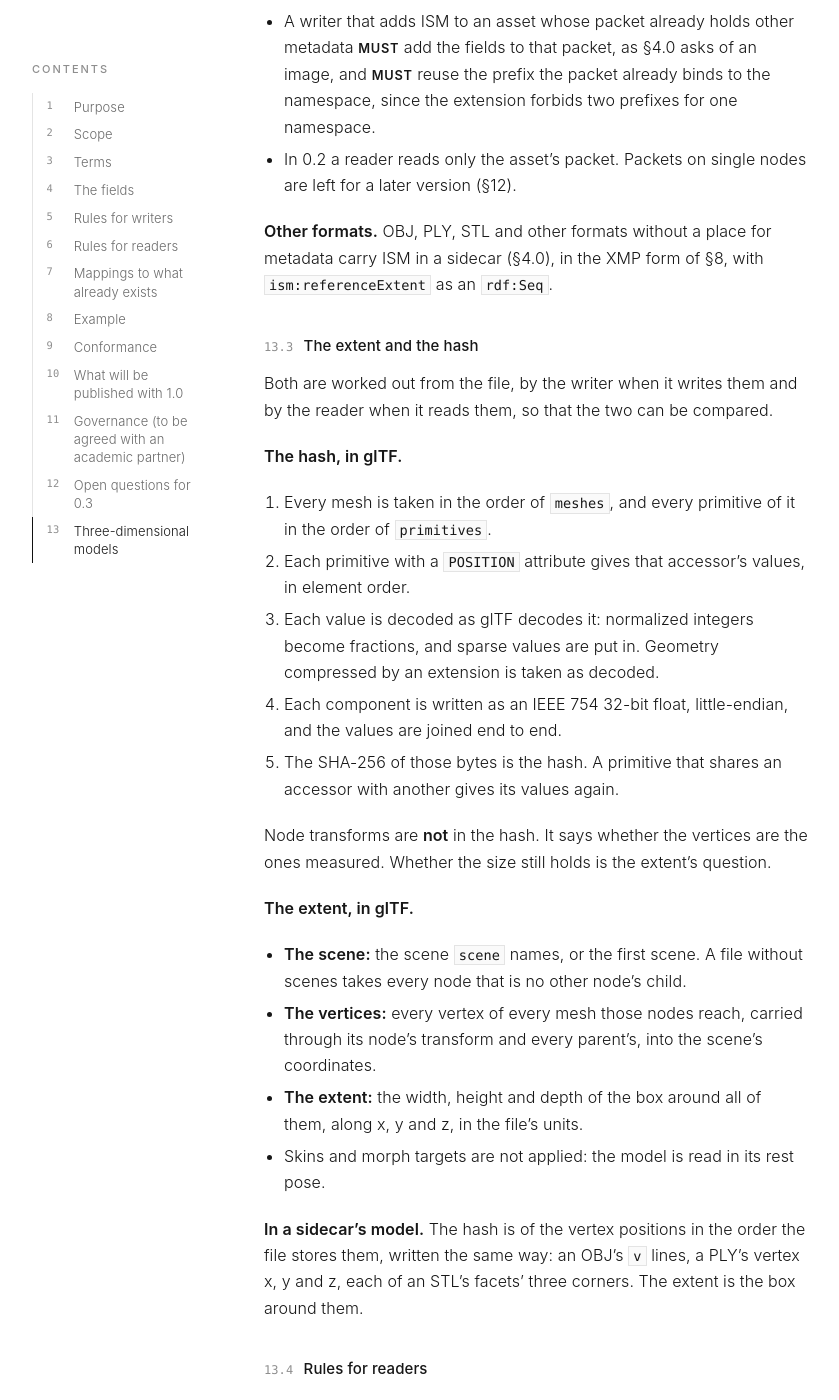
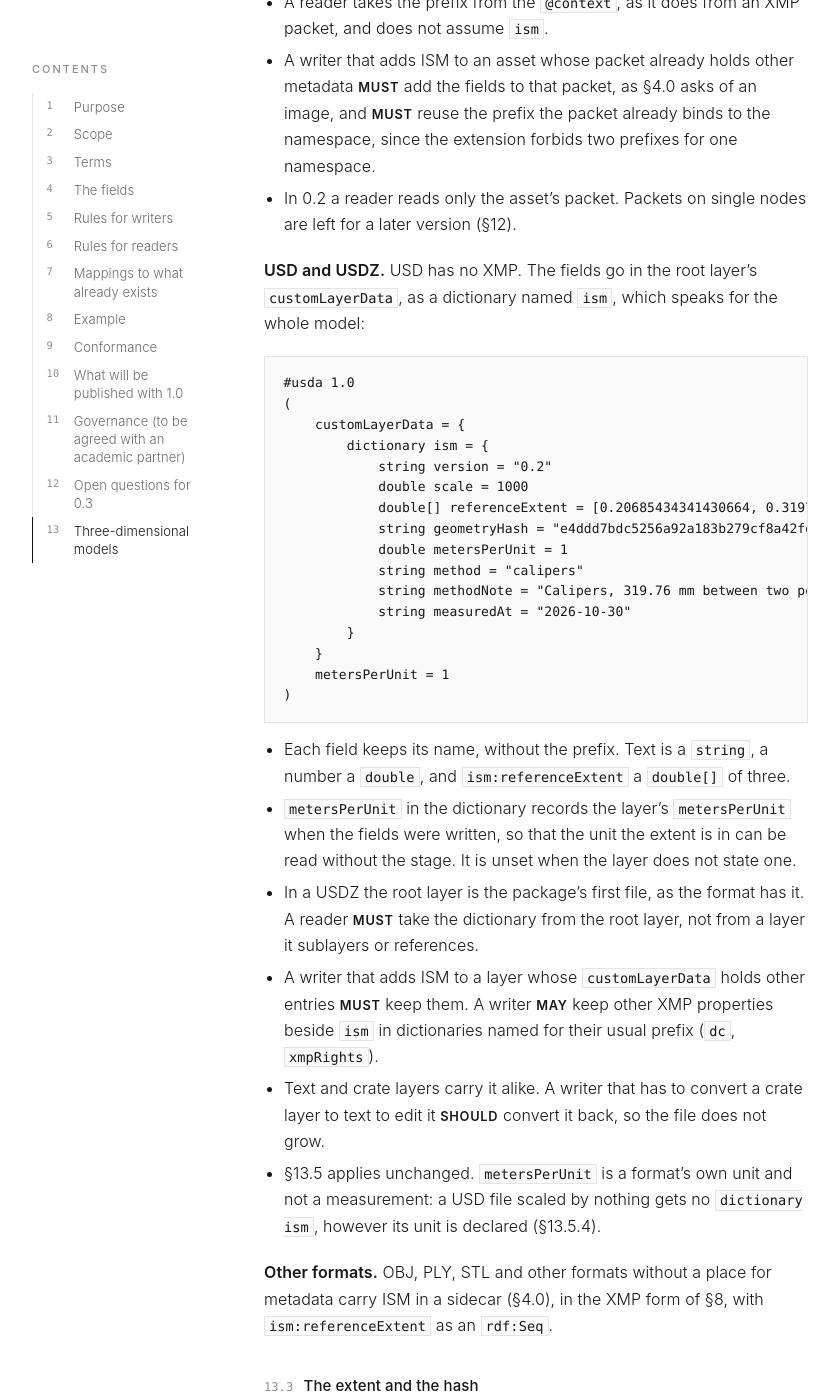
Before and after one commit to image-scale-metadata/image-scale-metadata.github.io, a Jekyll site: the page built from index.md, in a window 1280 px wide and 1400 px high, scrolled down 14075 px. Shown: the whole window, without its empty margins (76-915 px from the left). Built offline with Jekyll 4.4.1, drawn with Linux system fonts in a browser that asks for light colours; some of the changed text lies outside the part shown.

Commit message:
Carry ISM in USD and USDZ (0.2)
USD has no XMP, so the fields go in the root layer's customLayerData as
dictionary ism. Adds the hash and extent for USD. A format's own unit is
still no measurement (§13.5.4).

Co-Authored-By: Claude Opus 5.5 <noreply@anthropic.com>

````diff
--- a/index.md
+++ b/index.md
@@ -16,7 +16,7 @@ toc: true
 <p class="hero__actions"><a class="button" href="viewer/">Open the viewer</a><a class="button button--quiet" href="validator/">Check a file</a><a class="button button--quiet" href="testfiles/">Test files</a></p>
 <dl class="facts">
 <dt>Status</dt>
-<dd>Draft 0.2 for comment, 22 October 2026. Adds three-dimensional models (§13) and two ways of obtaining a scale, <code>scanner</code> and <code>ct</code> (§4.2). Nothing about images has changed; <a href="0.1/">version 0.1</a> is kept as it was published.</dd>
+<dd>Draft 0.2 for comment, 22 October 2026, with USD and USDZ added on 30 October 2026. Adds three-dimensional models (§13) and two ways of obtaining a scale, <code>scanner</code> and <code>ct</code> (§4.2). Nothing about images has changed; <a href="0.1/">version 0.1</a> is kept as it was published.</dd>
 <dt>Comments</dt>
 <dd>Welcome — open an <a href="https://github.com/image-scale-metadata/image-scale-metadata.github.io/issues">issue</a>.</dd>
 <dt>Editor</dt>
@@ -143,6 +143,7 @@ each format keeps it:
 | **HEIF, AVIF** | An `mime` item of type `application/rdf+xml`, as the format's metadata item. |
 | **PDF** | The document-level metadata stream (`/Metadata`). |
 | **glTF, GLB** | The packet the `asset` points at in the `KHR_xmp_json_ld` extension, written as JSON-LD (§13.2). |
+| **USD, USDZ** | No XMP: the fields in `dictionary ism` in the root layer's `customLayerData` (§13.2). |
 
 A file MUST carry **one** XMP packet in force. A writer that adds ISM to a file that already has
 XMP MUST merge into that packet rather than add a second (§5). A reader MUST take the packet from
@@ -393,9 +394,9 @@ a writer or reader conforms when it passes them.
    `ism:scale` = 0.001 is already 1 µm/px.)
 3. **Several planes**: an object photographed with two scales (top and base)?
 4. **Relation to 3D**: answered in 0.2 — models are described in the same namespace (§13).
-   Still open: carrying ISM in USD and USDZ, which have no place for XMP but do have
-   `metersPerUnit` and `customLayerData`; packets on single nodes, for a model whose parts
-   were measured apart; and skinned or morphing meshes, which 0.2 reads in their rest pose.
+   ISM in USD and USDZ was added on 30 October 2026 (§13.2, §13.3). Still open: instanced prims
+   in USD; packets on single nodes, for a model whose parts were measured apart; and skinned or
+   morphing meshes, which 0.2 reads in their rest pose.
 5. **Name**: "Image Scale Metadata" is a working name. Decide with the partner.
 6. **Where the namespace lives**: settled at w3id.org, which can be pointed at a university
    address later without changing any file.
@@ -449,6 +450,43 @@ speaks for the whole model:
 - In 0.2 a reader reads only the asset's packet. Packets on single nodes are left for a later
   version (§12).
 
+**USD and USDZ.** USD has no XMP. The fields go in the
+root layer's `customLayerData`, as a dictionary named `ism`, which speaks for the whole model:
+
+```
+#usda 1.0
+(
+    customLayerData = {
+        dictionary ism = {
+            string version = "0.2"
+            double scale = 1000
+            double[] referenceExtent = [0.20685434341430664, 0.3197622298785294, 0.037160121484830055]
+            string geometryHash = "e4ddd7bdc5256a92a183b279cf8a42fd8c2d0cbc09e87f870d0a5688cebe1b2b"
+            double metersPerUnit = 1
+            string method = "calipers"
+            string methodNote = "Calipers, 319.76 mm between two points picked on the model"
+            string measuredAt = "2026-10-30"
+        }
+    }
+    metersPerUnit = 1
+)
+```
+
+- Each field keeps its name, without the prefix. Text is a `string`, a number a `double`, and
+  `ism:referenceExtent` a `double[]` of three.
+- `metersPerUnit` in the dictionary records the layer's `metersPerUnit` when the fields were
+  written, so that the unit the extent is in can be read without the stage. It is unset when the
+  layer does not state one.
+- In a USDZ the root layer is the package's first file, as the format has it. A reader MUST take
+  the dictionary from the root layer, not from a layer it sublayers or references.
+- A writer that adds ISM to a layer whose `customLayerData` holds other entries MUST keep them. A
+  writer MAY keep other XMP properties beside `ism` in dictionaries named for their usual prefix
+  (`dc`, `xmpRights`).
+- Text and crate layers carry it alike. A writer that has to convert a crate layer to text to
+  edit it SHOULD convert it back, so the file does not grow.
+- §13.5 applies unchanged. `metersPerUnit` is a format's own unit and not a measurement: a USD
+  file scaled by nothing gets no `dictionary ism`, however its unit is declared (§13.5.4).
+
 **Other formats.** OBJ, PLY, STL and other formats without a place for metadata carry ISM in a
 sidecar (§4.0), in the XMP form of §8, with `ism:referenceExtent` as an `rdf:Seq`.
 
@@ -479,6 +517,27 @@ Whether the size still holds is the extent's question.
 - **The extent:** the width, height and depth of the box around all of them, along x, y and z,
   in the file's units.
 - Skins and morph targets are not applied: the model is read in its rest pose.
+
+**The hash, in USD.** On the stage composed from the root layer:
+1. Every prim of type `Mesh` defined on the stage is taken in the order of a depth-first walk,
+   children in their authored order. Abstract prims (`class`) are left out.
+2. Each gives the default value of its `points` attribute, in element order. Time samples are
+   not read, and a mesh whose `points` has no default value gives nothing.
+3. Each component is written as an IEEE 754 32-bit float, little-endian, and the values are
+   joined end to end.
+4. The SHA-256 of those bytes is the hash.
+
+Transforms are not in the hash, as in glTF. It is worked out from the `points` as authored:
+a library that hands vertices back in an order of its own, or duplicates them per face, does
+not give this hash.
+
+**The extent, in USD.** Every vertex of every `Mesh` of the composed stage at the default
+time, carried through its transforms, into the stage's coordinates; the width, height and depth
+of the box around them, along x, y and z, in the units the layer's `metersPerUnit` declares (the
+fields' own `metersPerUnit` records which). `upAxis` is not applied: a Z-up file's extent is its
+x, y and z as they stand. Skinning is not applied. `extent` attributes in the file are not used.
+Comparison is by §13.4, unchanged, so a file rewritten in another unit or with another up axis
+follows rules 1 to 3.
 
 **In a sidecar's model.** The hash is of the vertex positions in the order the file stores
 them, written the same way: an OBJ's `v` lines, a PLY's vertex x, y and z, each of an STL's
````
